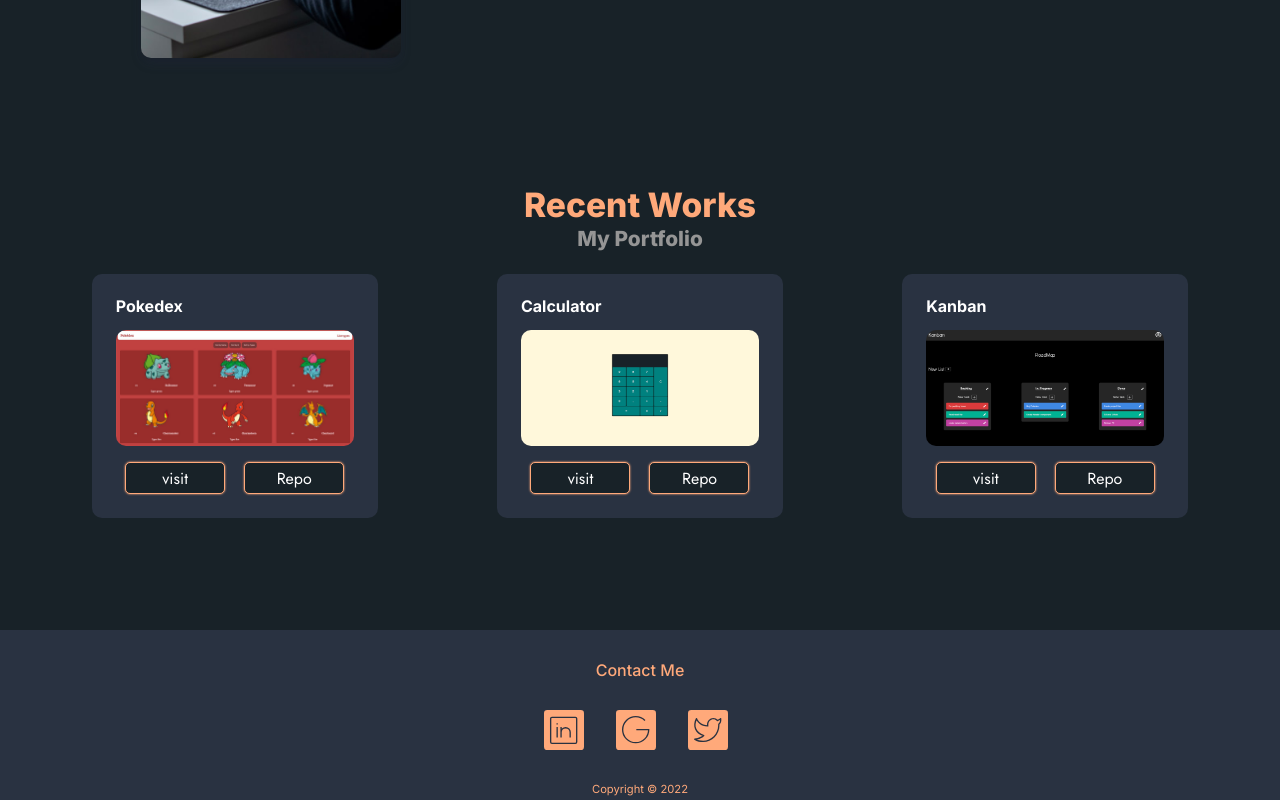
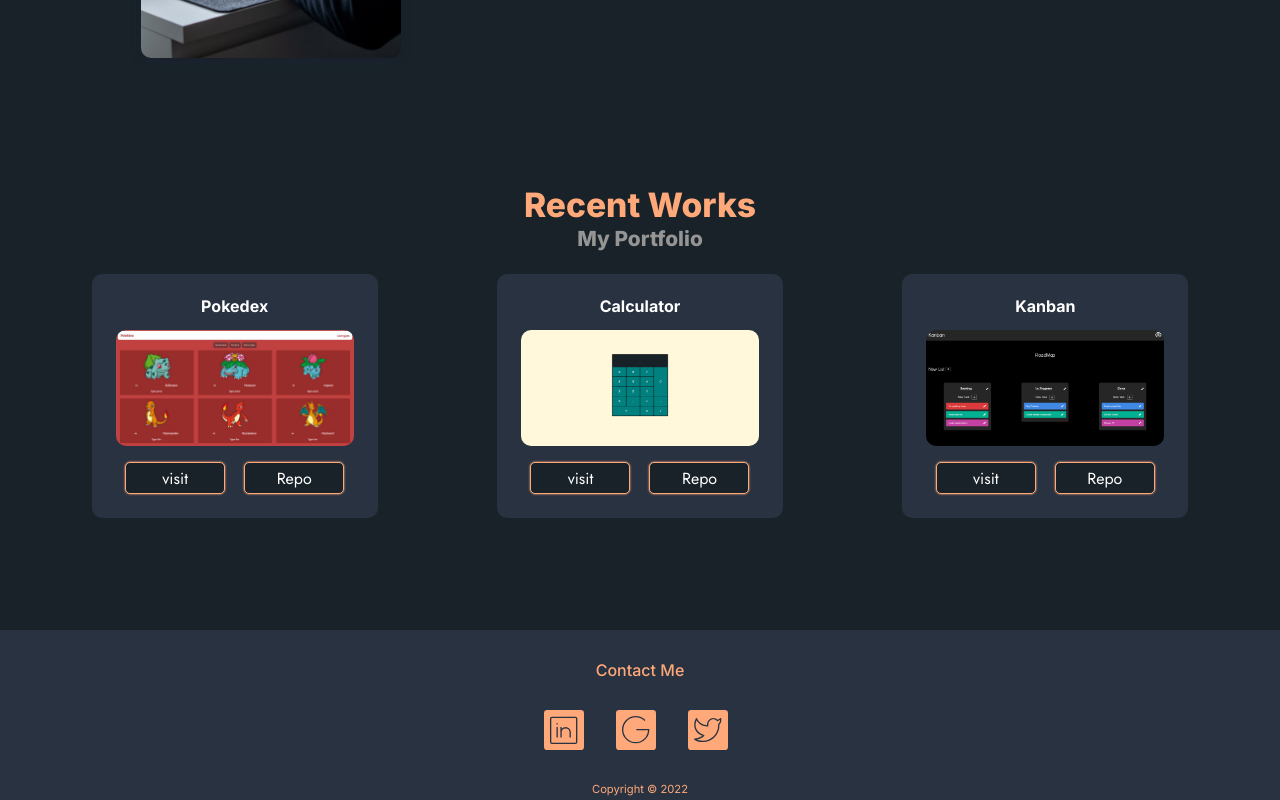
Before and after one commit to FabienCallot/fabcall-website, a React (Create React App) app: page / in a window 1280 px wide. Shown: the part 1212-2012 px from the top of the page. Built offline with nearby package versions, Linux system fonts and the light colour scheme.

Commit message:
center titles of cards in recent work

```diff
--- a/src/Components/Card/card.scss
+++ b/src/Components/Card/card.scss
@@ -13,6 +13,8 @@
   max-width: 320px;
   &-title {
     margin-bottom: 1 * vars.$gutter;
+    margin-left: auto;
+    margin-right: auto;
   }
   &-buttons {
     width: 100%;
--- a/src/Components/Navbar/Navbar.jsx
+++ b/src/Components/Navbar/Navbar.jsx
@@ -45,9 +45,6 @@ const Navbar = () => {
           <HashLink smooth to="/#about" className={'nav-right-link'}>
             About
           </HashLink>
-          {/* <HashLink smooth to="/#experience" className={'nav-right-link'}>
-            Experience
-          </HashLink> */}
           <HashLink smooth to="/#portfolio" className={'nav-right-link'}>
             Portfolio
           </HashLink>
--- a/src/Components/Navbar/Navbar.scss
+++ b/src/Components/Navbar/Navbar.scss
@@ -33,7 +33,7 @@
     left: 0%;
     width: 100%;
     height: 100%;
-    animation: fadein 0.6s;
+    animation: fadeIn 0.6s;
 
     &-right {
       display: flex;
@@ -56,7 +56,7 @@
   }
 }
 
-@keyframes fadein {
+@keyframes fadeIn {
   from {
     opacity: 0;
   }
@@ -64,12 +64,3 @@
     opacity: 1;
   }
 }
-//FIXME: fadeOut effect for closing modal ?
-@keyframes fadeOut {
-  0% {
-    opacity: 1;
-  }
-  100% {
-    opacity: 0;
-  }
-}
```
Also changed, not shown: src/Components/AboutMe/AboutMe.jsx (+0 -8 lines).
